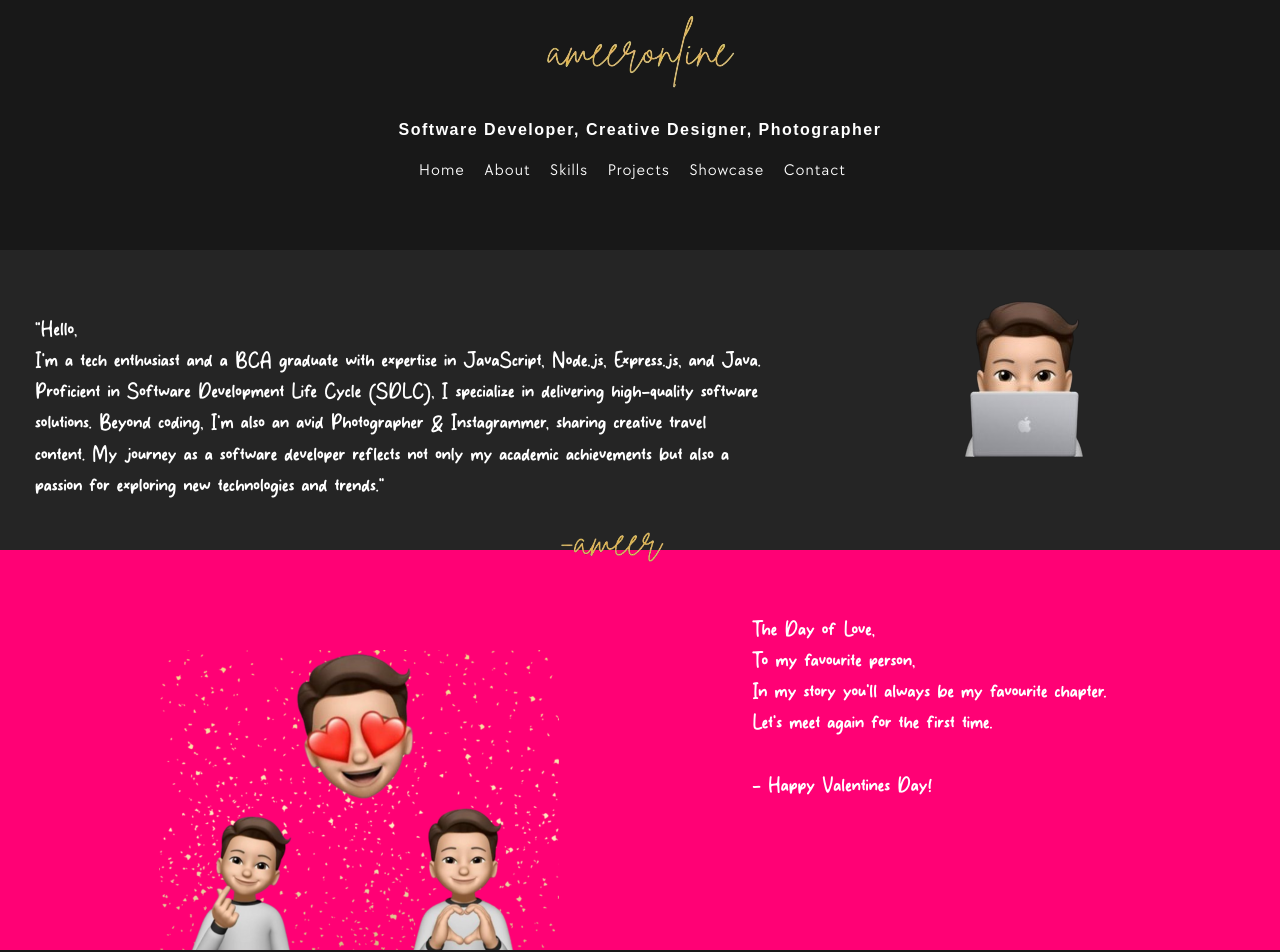
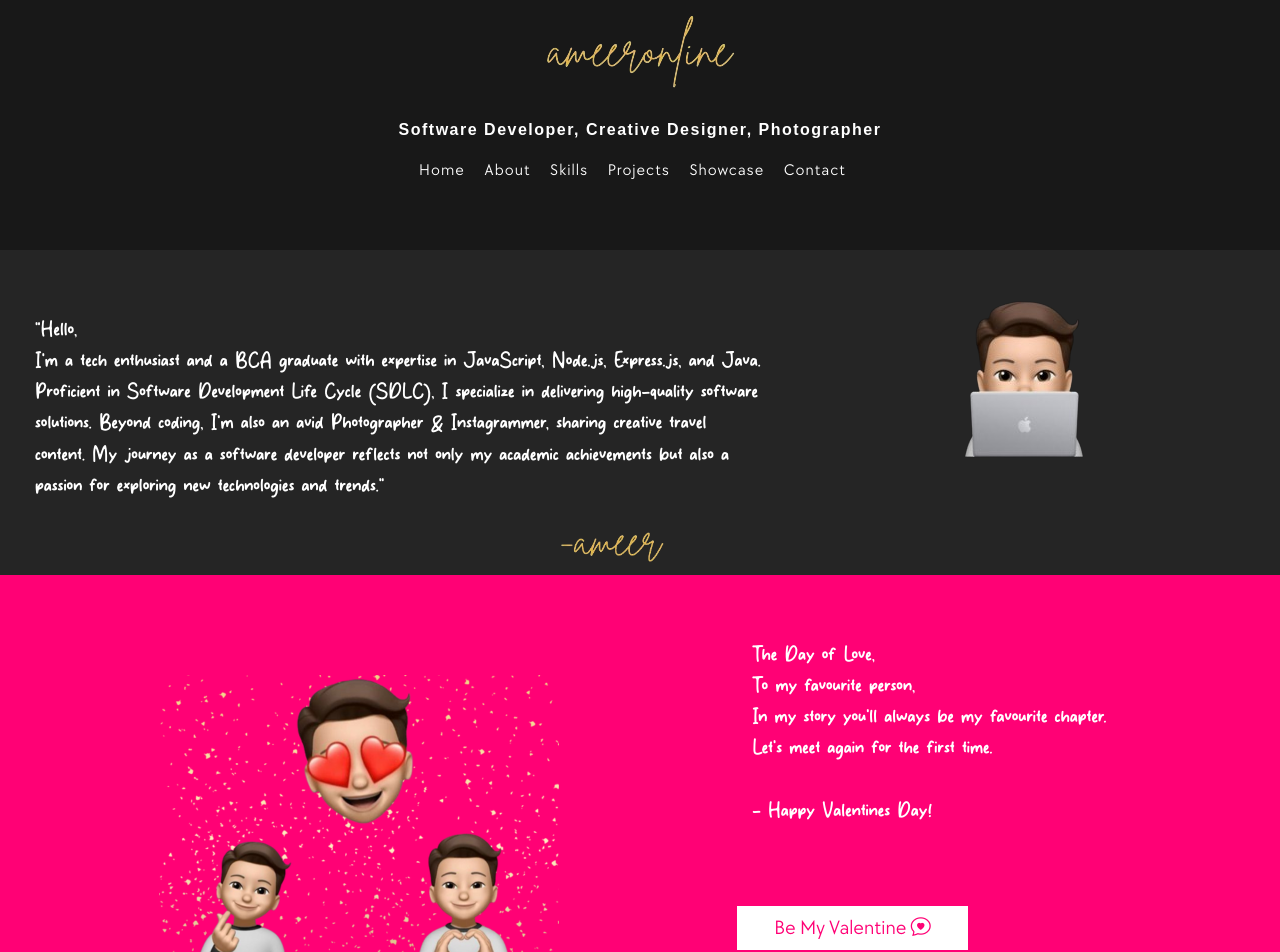
Before and after one commit to ameeronline/portfolio-test, a React (Create React App) app: page / in a window 1280 px wide. Shown: the top 952 px of the page. Built offline with nearby package versions, Linux system fonts and the light colour scheme; a web font is replaced by a local one.

Commit message:
Added valentine button

```diff
--- a/public/index.html
+++ b/public/index.html
@@ -12,6 +12,7 @@
 
     <link rel="stylesheet" href="https://cdnjs.cloudflare.com/ajax/libs/font-awesome/6.4.2/css/all.min.css">
     <title>Welcome to Official Website of Ameer</title>
+    <link rel="stylesheet" href="https://cdn.jsdelivr.net/npm/bootstrap-icons@1.11.1/font/bootstrap-icons.css">
   </head>
   <body>
     <noscript>You need to enable JavaScript to run this app.</noscript>
--- a/src/Components/Events/Events.css
+++ b/src/Components/Events/Events.css
@@ -5,6 +5,7 @@
     display: flex;
     align-items: flex-start;
     justify-content: space-evenly;
+    margin-top: 25px;
 }
 .left {
     max-width: 40%;
@@ -32,6 +33,23 @@
     line-height: 1.3;
     font-size: 1.5rem;
     font-weight: lighter;
+}
+
+.valentine-button button{
+    width: 60%;
+    margin-top: 30px;
+    font-family: 'Chocolates Trial Regular';
+    font-size: 20px;
+    color: #ff0175;
+    background-color: #fff;
+    padding: 10px;
+    border: none;
+    outline: inherit;
+}
+
+.valentine-button button:hover {
+    background-color: #181818;
+    color: #fff;
 }
 
 
--- a/src/Components/Events/Events.jsx
+++ b/src/Components/Events/Events.jsx
@@ -14,12 +14,19 @@ function Events() {
       <div className="right">
         <h4 className="description">
           The Day of Love,
-          <br /> To my favourite person, <br />In my story you'll always be my favourite
-          chapter.
+          <br /> To my favourite person, <br />
+          In my story you'll always be my favourite chapter.
           <br />
           Let's meet again for the first time. <br /> <br />- Happy Valentines
           Day!
         </h4>
+        <div className="valentine-button">
+          <button
+            className="download-button col-12"
+          >
+            Be My Valentine&nbsp;<i class="bi bi-chat-heart"></i>
+          </button>
+        </div>
       </div>
     </div>
   );
```
